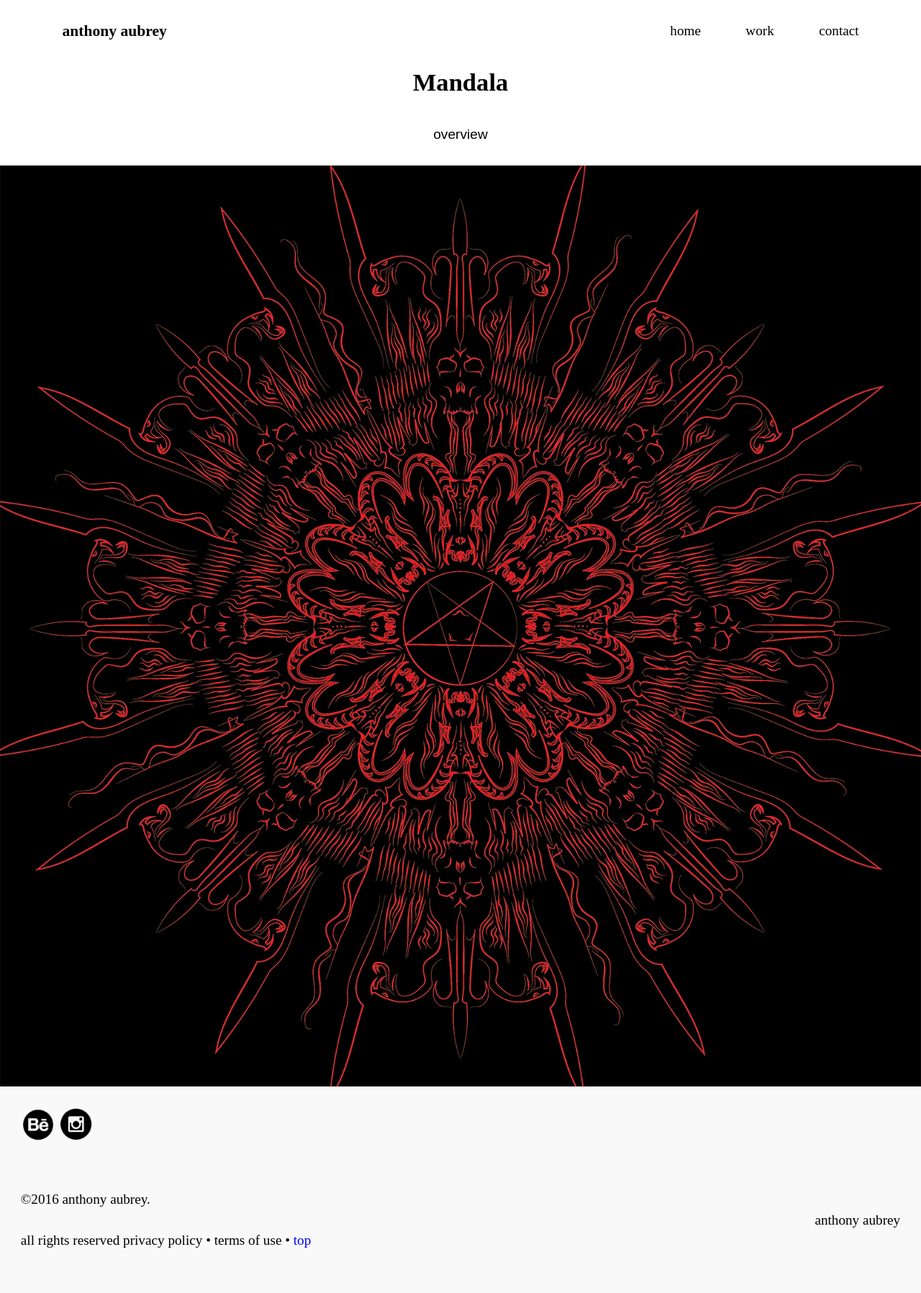
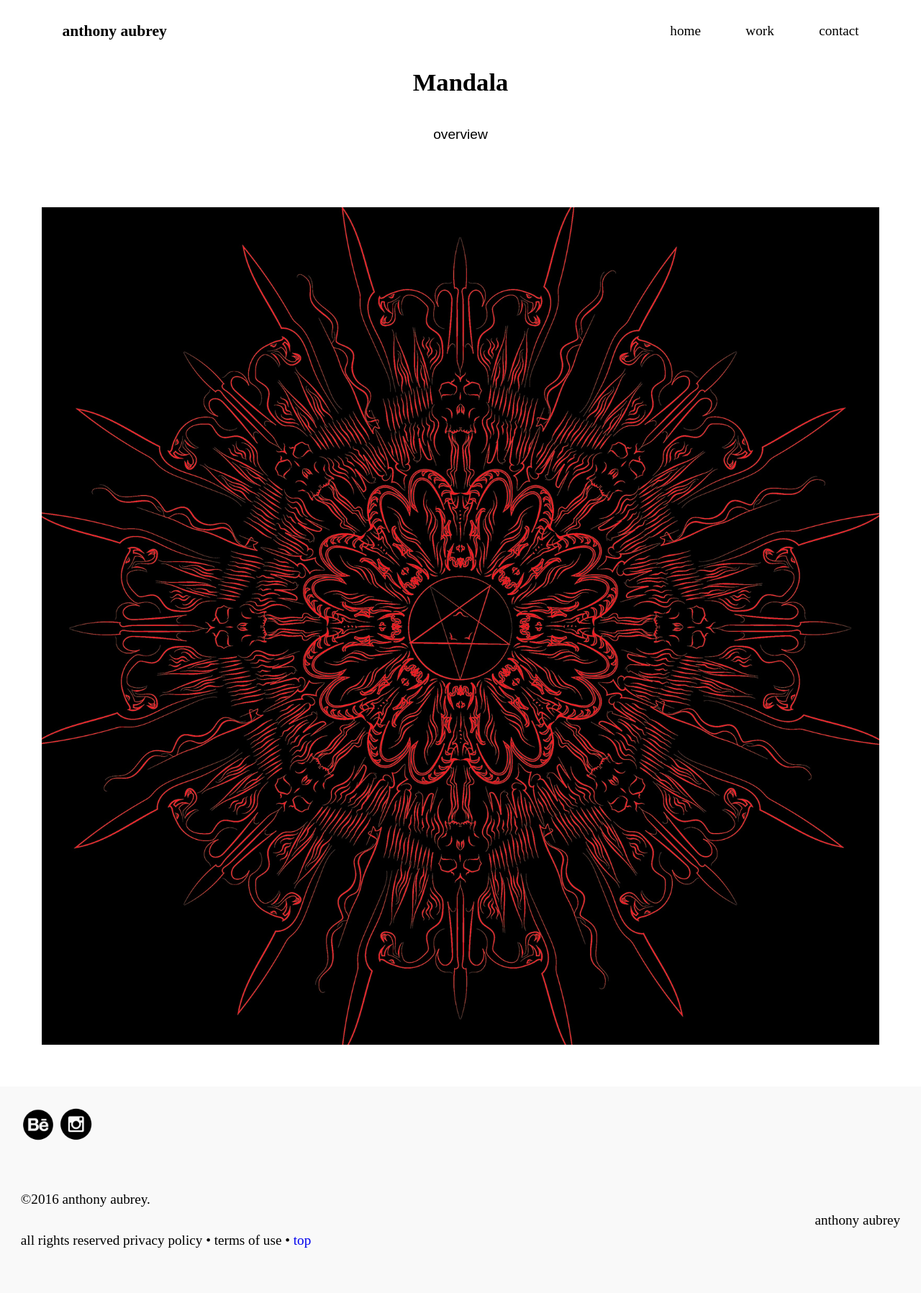
Before and after one commit to anthonyaubrey/portfolio, a Jekyll site: the page built from mandalapage.html, in a window 1280 px wide. Shown: the whole page at 72% size. Built offline with Jekyll 4.4.1, drawn with Linux system fonts in a browser that asks for light colours.

Commit message:
added padding to imahge

```diff
--- a/mandalapage.html
+++ b/mandalapage.html
@@ -6,6 +6,6 @@
   <div class="text-center">
     <h1 class="text-center">Mandala</h1>
     <p class="open-sans text-center">overview</p>
-    <img class="img-flex"src="{{site.baseurl}}/img/mandala-l.jpg">
+    <img class="img-flex island-2"src="{{site.baseurl}}/img/mandala-l.jpg">
   </div>
 </main>
```
